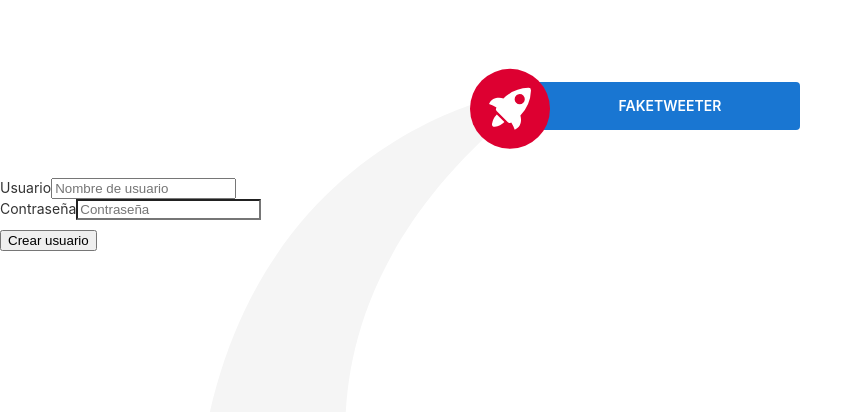
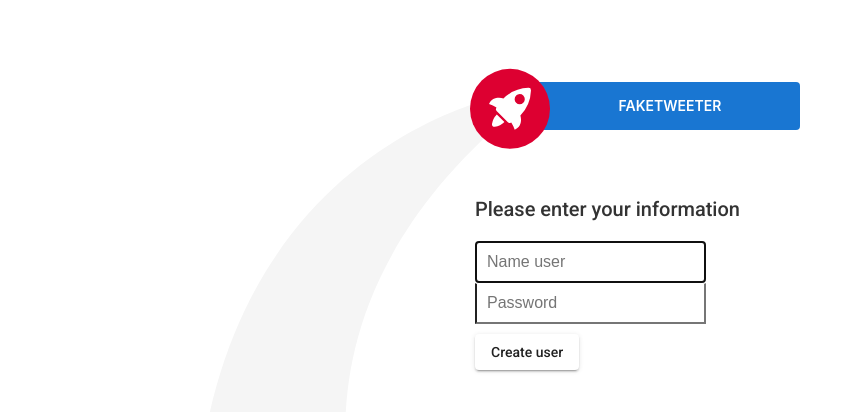
Before and after one commit to Leoo05/faketwitterfront, an Angular app: page /register in a window 1280 px wide. Shown: the top 412 px of the page, without its empty margins (0-863 px from the left). Built offline with nearby package versions, Linux system fonts and the light colour scheme.

Commit message:
css
css register

```diff
--- a/src/app/register/register.component.css
+++ b/src/app/register/register.component.css
@@ -1,7 +1,25 @@
-div{
-    display: block;
-}
-input[type="password"] {
+  .form-register {
+    max-width: 330px;
+    padding: 15px;
+    margin: 0 auto;
+  }
+
+  .form-register .form-control {
+    position: relative;
+    box-sizing: border-box;
+    height: auto;
+    padding: 10px;
+    font-size: 16px;
+  }
+  .form-register .form-control:focus {
+    z-index: 2;
+  }
+  .form-register input[type="text"] {
+    margin-bottom: -1px;
+    border-bottom-right-radius: 0;
+    border-bottom-left-radius: 0;
+  }
+  .form-register input[type="password"] {
     margin-bottom: 10px;
     border-top-left-radius: 0;
     border-top-right-radius: 0;
--- a/src/app/register/register.component.html
+++ b/src/app/register/register.component.html
@@ -1,24 +1,10 @@
-<div>
-
-    <label>Usuario</label>
-    <input type="text" placeholder="Nombre de usuario">
-
-
-
-
-
-
-</div>
-
-
-<div>
-    <label>Contraseña</label>
-    <input type="password" placeholder="Contraseña">
-</div>
-
-
-<div>
-
-    <button>Crear usuario</button>
-
-</div>
+<link href="https://fonts.googleapis.com/css2?family=Oxygen&display=swap" rel="stylesheet">
+<form class="form-register">
+    <h2 class="form-register-heading">Please enter your information</h2>
+    <label for="inputname" class="sr-only"></label>
+       <input name="name" type="text" id="inputName" class="form-control" placeholder="Name user" required autofocus>
+       <label for="inputPassword" class="sr-only"></label>
+       <input name="password"  type="password" id="inputPassword" class="form-control" placeholder="Password" required>
+       <br>
+       <button mat-raised-button type="button">Create user</button>
+</form>
```
